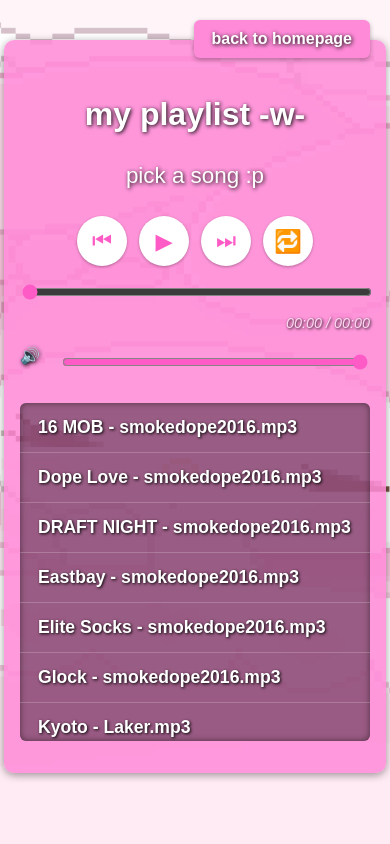
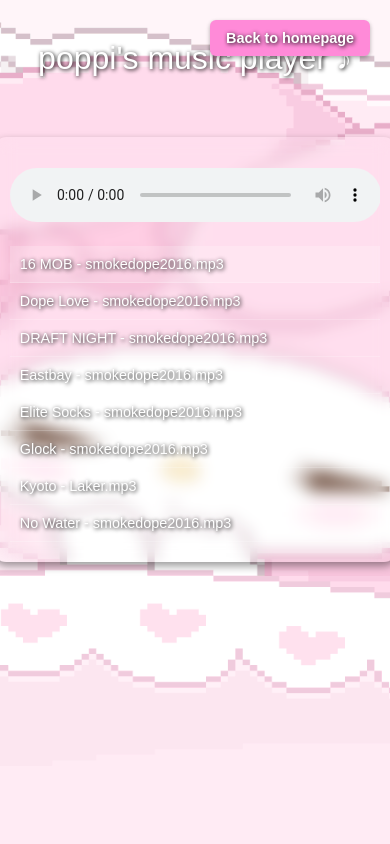
Before and after one commit to oxzxy/oxzxy.github.io, a plain HTML site: page music.html in a window 390 px wide. Drawn offline with Linux system fonts and the light colour scheme.

Commit message:
Update music.html

```diff
--- a/music.html
+++ b/music.html
@@ -2,310 +2,131 @@
 <html lang="en">
 <head>
   <meta charset="UTF-8" />
-  <title>Music Player - My Melody</title>
+  <title>poppi's music player</title>
+  <meta name="viewport" content="width=device-width, initial-scale=1" />
   <link rel="stylesheet" href="styles.css" />
+  <link rel="icon" href="/favicon.ico" type="image/x-icon" />
   <style>
-
-    body {
-      padding: 40px 20px;
-      box-sizing: border-box;
+    .player-container {
+      max-width: 500px;
+      width: 90%;
+      background-color: rgba(255, 255, 255, 0.1);
+      border-radius: 12px;
+      padding: 20px;
+      margin-top: 30px;
+      backdrop-filter: blur(8px);
+      box-shadow: 0 4px 8px rgba(0,0,0,0.4);
     }
 
-    .player {
-      background-color: rgba(255, 138, 216, 0.85);
-      padding: 20px;
-      border-radius: 10px;
+    audio {
       width: 100%;
-      max-width: 480px;
-      box-shadow: 0 2px 8px rgba(0,0,0,0.4);
-      color: white;
-      text-shadow: 1px 1px 4px #000;
-      display: flex;
-      flex-direction: column;
-      align-items: center;
-    }
-
-    .song-title {
-      font-size: 1.4rem;
-      margin-bottom: 12px;
-    }
-
-    .controls, .extra-controls {
       margin-top: 15px;
-      display: flex;
-      gap: 12px;
-      justify-content: center;
-      width: 100%;
-    }
-
-    button.control-btn {
-      background-color: white;
-      color: #ff5bc6; /* darker pink for icons */
-      border: none;
-      border-radius: 50%;
-      width: 42px;
-      height: 42px;
-      font-size: 1.2rem;
-      cursor: pointer;
-      box-shadow: 0 1px 3px rgba(0,0,0,0.3);
-      transition: background-color 0.3s, color 0.3s;
-    }
-
-    button.control-btn:hover {
-      background-color: #ff5bc6;
-      color: white;
     }
 
     ul#playlist {
-      margin-top: 25px;
       list-style: none;
       padding: 0;
-      width: 100%;
       max-height: 300px;
       overflow-y: auto;
-      border-radius: 6px;
-      background: rgba(0,0,0,0.4);
-      box-shadow: inset 0 0 6px rgba(0,0,0,0.5);
+      margin: 20px 0 0 0;
     }
 
     ul#playlist li {
-      padding: 10px 15px;
+      padding: 10px;
       cursor: pointer;
       border-bottom: 1px solid rgba(255,255,255,0.2);
-      color: white;
-      text-shadow: 1px 1px 3px #000;
-      font-weight: bold;
-      transition: background-color 0.2s;
     }
 
     ul#playlist li:hover,
     ul#playlist li.active {
-      background-color: rgba(255, 138, 216, 0.8);
-    }
-
-    input[type="range"] {
-      width: 100%;
-      accent-color: #ff5bc6;
-      cursor: pointer;
-    }
-
-    .progress-container {
-      width: 100%;
-      margin-top: 10px;
-    }
-
-    .time-display {
-      text-align: right;
-      font-size: 0.9rem;
-      margin-top: 5px;
-      font-style: italic;
-      color: #ffd9f2;
-      text-shadow: 1px 1px 3px #000;
+      background-color: rgba(255, 255, 255, 0.2);
     }
 
     .back-button {
-      position: fixed;
+      position: absolute;
       top: 20px;
       right: 20px;
       background-color: #ff8ad8;
       color: white;
-      padding: 10px 18px;
+      text-decoration: none;
+      padding: 10px 16px;
       border-radius: 6px;
       font-weight: bold;
-      text-decoration: none;
-      box-shadow: 0 2px 5px rgba(0,0,0,0.3);
+      font-size: 0.9rem;
       transition: background-color 0.3s ease;
-      z-index: 1000;
-      font-family: 'Arial', sans-serif;
+      box-shadow: 0 2px 4px rgba(0,0,0,0.3);
     }
 
     .back-button:hover {
       background-color: #ff5bc6;
     }
 
-    /* === MOBILE ADJUSTMENTS === */
-    @media (max-width: 600px) {
-      .player {
-        max-width: 95vw;
+    @media screen and (max-width: 600px) {
+      .player-container {
+        width: 95%;
         padding: 16px;
       }
 
-      button.control-btn {
-        width: 50px;
-        height: 50px;
-        font-size: 1.4rem;
-      }
-
-      ul#playlist {
-        max-height: 40vh;
-      }
-
       ul#playlist li {
-        font-size: 1.1rem;
-        padding: 14px 18px;
+        font-size: 0.9rem;
       }
     }
-
   </style>
 </head>
 <body>
+  <a class="back-button" href="index.html">Back to homepage</a>
 
-  <a href="index.html" class="back-button">back to homepage</a>
+  <div class="header">poppi's music player ♪</div>
 
-  <div class="player">
-    <h1 class="header">my playlist -w-</h1>
-    <div class="song-title" id="currentSong">pick a song :p</div>
-
-    <div class="controls">
-      <button class="control-btn" id="prevBtn" title="Previous">⏮</button>
-      <button class="control-btn" id="playPauseBtn" title="Play/Pause">▶</button>
-      <button class="control-btn" id="nextBtn" title="Next">⏭</button>
-      <button class="control-btn" id="loopBtn" title="Loop">🔁</button>
-    </div>
-
-    <div class="progress-container">
-      <input type="range" id="progressBar" value="0" min="0" max="100" />
-      <div class="time-display" id="timeDisplay">00:00 / 00:00</div>
-    </div>
-
-    <div class="extra-controls">
-      <label for="volume" style="margin-right:8px;">🔊</label>
-      <input type="range" id="volume" min="0" max="1" step="0.01" value="1" />
-    </div>
+  <div class="player-container">
+    <audio id="audio" controls loop>
+      <source id="source" src="" type="audio/mp3" />
+      Your browser does not support the audio element.
+    </audio>
 
     <ul id="playlist">
-      <li data-src="/criptape/16 MOB-smokedope2016.mp3">16 MOB - smokedope2016.mp3</li>
-      <li data-src="/criptape/Dope Love-smokedope2016.mp3">Dope Love - smokedope2016.mp3</li>
-      <li data-src="/criptape/DRAFT NIGHT-smokedope2016.mp3">DRAFT NIGHT - smokedope2016.mp3</li>
-      <li data-src="/criptape/Eastbay-smokedope2016.mp3">Eastbay - smokedope2016.mp3</li>
-      <li data-src="/criptape/Elite Socks-smokedope2016.mp3">Elite Socks - smokedope2016.mp3</li>
-      <li data-src="/criptape/Glock-smokedope2016.mp3">Glock - smokedope2016.mp3</li>
-      <li data-src="/criptape/Kyoto-Laker.mp3">Kyoto - Laker.mp3</li>
-      <li data-src="/criptape/No Water-smokedope2016.mp3">No Water - smokedope2016.mp3</li>
-      <li data-src="/criptape/On My Roof-smokedope2016.mp3">On My Roof - smokedope2016.mp3</li>
-      <li data-src="/criptape/SLOW DOWN-smokedope2016.mp3">SLOW DOWN - smokedope2016.mp3</li>
-      <li data-src="/criptape/SNAKE-smokedope2016, Laker.mp3">SNAKE - smokedope2016, Laker.mp3</li>
-      <li data-src="/criptape/Taipei Waterbed-smokedope2016.mp3">Taipei Waterbed - smokedope2016.mp3</li>
-      <li data-src="/criptape/TRIPLE-smokedope2016.mp3">TRIPLE - smokedope2016.mp3</li>
+      <li data-src="criptape/16-mob---smokedope2016.mp3">16 MOB - smokedope2016.mp3</li>
+      <li data-src="criptape/dope-love---smokedope2016.mp3">Dope Love - smokedope2016.mp3</li>
+      <li data-src="criptape/draft-night---smokedope2016.mp3">DRAFT NIGHT - smokedope2016.mp3</li>
+      <li data-src="criptape/eastbay---smokedope2016.mp3">Eastbay - smokedope2016.mp3</li>
+      <li data-src="criptape/elite-socks---smokedope2016.mp3">Elite Socks - smokedope2016.mp3</li>
+      <li data-src="criptape/glock---smokedope2016.mp3">Glock - smokedope2016.mp3</li>
+      <li data-src="criptape/kyoto---laker.mp3">Kyoto - Laker.mp3</li>
+      <li data-src="criptape/no-water---smokedope2016.mp3">No Water - smokedope2016.mp3</li>
+      <li data-src="criptape/on-my-roof---smokedope2016.mp3">On My Roof - smokedope2016.mp3</li>
+      <li data-src="criptape/slow-down---smokedope2016.mp3">SLOW DOWN - smokedope2016.mp3</li>
+      <li data-src="criptape/snake---smokedope2016,-laker.mp3">SNAKE - smokedope2016, Laker.mp3</li>
+      <li data-src="criptape/taipei-waterbed---smokedope2016.mp3">Taipei Waterbed - smokedope2016.mp3</li>
+      <li data-src="criptape/triple---smokedope2016.mp3">TRIPLE - smokedope2016.mp3</li>
     </ul>
   </div>
 
-  <audio id="audioPlayer"></audio>
+  <script>
+    const audio = document.getElementById('audio');
+    const source = document.getElementById('source');
+    const playlist = document.getElementById('playlist');
+    const tracks = playlist.getElementsByTagName('li');
 
-  <script>
-    const audioPlayer = document.getElementById("audioPlayer");
-    const playPauseBtn = document.getElementById("playPauseBtn");
-    const prevBtn = document.getElementById("prevBtn");
-    const nextBtn = document.getElementById("nextBtn");
-    const loopBtn = document.getElementById("loopBtn");
-    const currentSongDisplay = document.getElementById("currentSong");
-    const playlist = document.getElementById("playlist");
-    const volumeSlider = document.getElementById("volume");
-    const progressBar = document.getElementById("progressBar");
-    const timeDisplay = document.getElementById("timeDisplay");
-
-    let isPlaying = false;
-    let currentIndex = -1;
-    let loopEnabled = false;
-    const songs = Array.from(playlist.querySelectorAll("li"));
-
-    function loadSong(index) {
-      songs.forEach(li => li.classList.remove('active'));
-      const item = songs[index];
-      if (!item) return;
-      item.classList.add('active');
-      const src = item.getAttribute("data-src");
-      audioPlayer.src = src;
-      currentSongDisplay.textContent = item.textContent;
-      currentIndex = index;
+    function loadTrack(src, element) {
+      for (let track of tracks) {
+        track.classList.remove('active');
+      }
+      element.classList.add('active');
+      source.src = src;
+      audio.load();
+      audio.play();
     }
 
-    function playSong() {
-      audioPlayer.play();
-      isPlaying = true;
-      playPauseBtn.textContent = "⏸";
+    for (let track of tracks) {
+      track.addEventListener('click', function () {
+        loadTrack(this.getAttribute('data-src'), this);
+      });
     }
 
-    function pauseSong() {
-      audioPlayer.pause();
-      isPlaying = false;
-      playPauseBtn.textContent = "▶";
+    // Optional: autoplay first track
+    if (tracks.length > 0) {
+      loadTrack(tracks[0].getAttribute('data-src'), tracks[0]);
     }
-
-    function togglePlayPause() {
-      if (audioPlayer.src) {
-        isPlaying ? pauseSong() : playSong();
-      }
-    }
-
-    function updateProgress() {
-      if (audioPlayer.duration) {
-        const progress = (audioPlayer.currentTime / audioPlayer.duration) * 100;
-        progressBar.value = progress;
-        updateTimeDisplay();
-      }
-    }
-
-    function updateTimeDisplay() {
-      const format = time => {
-        const m = Math.floor(time / 60).toString().padStart(2, '0');
-        const s = Math.floor(time % 60).toString().padStart(2, '0');
-        return `${m}:${s}`;
-      };
-      timeDisplay.textContent = `${format(audioPlayer.currentTime)} / ${format(audioPlayer.duration || 0)}`;
-    }
-
-    playPauseBtn.addEventListener("click", togglePlayPause);
-
-    songs.forEach((item, index) => {
-      item.addEventListener("click", () => {
-        loadSong(index);
-        playSong();
-      });
-    });
-
-    audioPlayer.addEventListener("timeupdate", updateProgress);
-
-    progressBar.addEventListener("input", () => {
-      if (audioPlayer.duration) {
-        audioPlayer.currentTime = (progressBar.value / 100) * audioPlayer.duration;
-      }
-    });
-
-    volumeSlider.addEventListener("input", () => {
-      audioPlayer.volume = volumeSlider.value;
-    });
-
-    nextBtn.addEventListener("click", () => {
-      if (currentIndex < songs.length - 1) {
-        loadSong(currentIndex + 1);
-        playSong();
-      }
-    });
-
-    prevBtn.addEventListener("click", () => {
-      if (currentIndex > 0) {
-        loadSong(currentIndex - 1);
-        playSong();
-      }
-    });
-
-    loopBtn.addEventListener("click", () => {
-      loopEnabled = !loopEnabled;
-      audioPlayer.loop = loopEnabled;
-      loopBtn.style.backgroundColor = loopEnabled ? "#ff5bc6" : "white";
-      loopBtn.style.color = loopEnabled ? "white" : "#ff5bc6";
-    });
-
-    audioPlayer.addEventListener("ended", () => {
-      if (!loopEnabled && currentIndex < songs.length - 1) {
-        loadSong(currentIndex + 1);
-        playSong();
-      } else if (!loopEnabled) {
-        pauseSong();
-      }
-    });
   </script>
-
 </body>
 </html>
```
